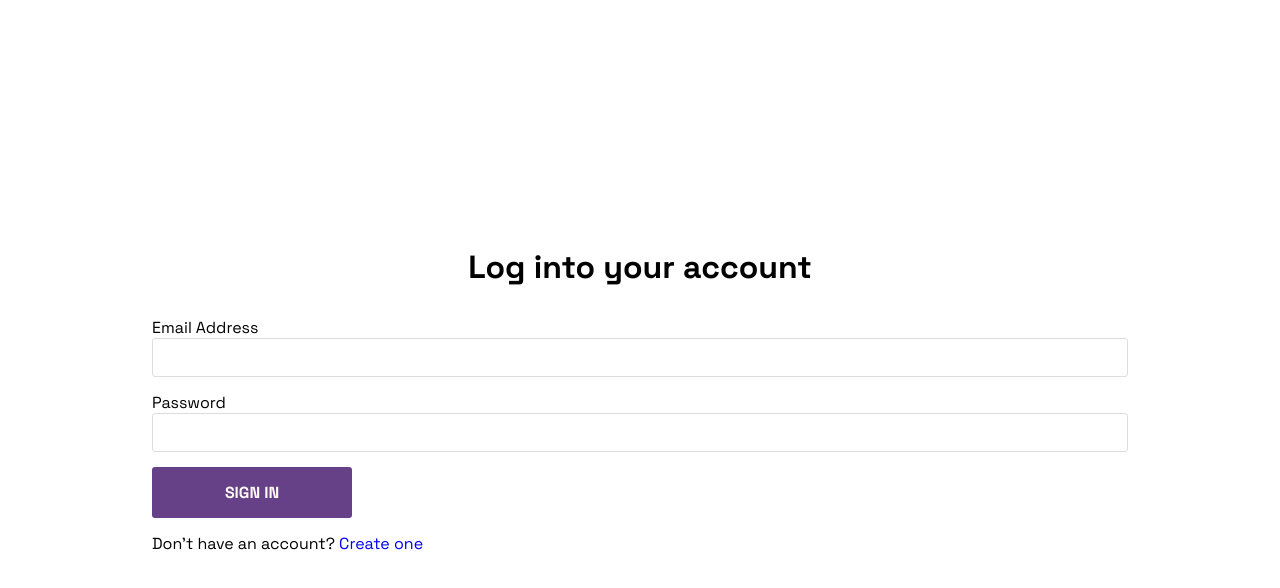
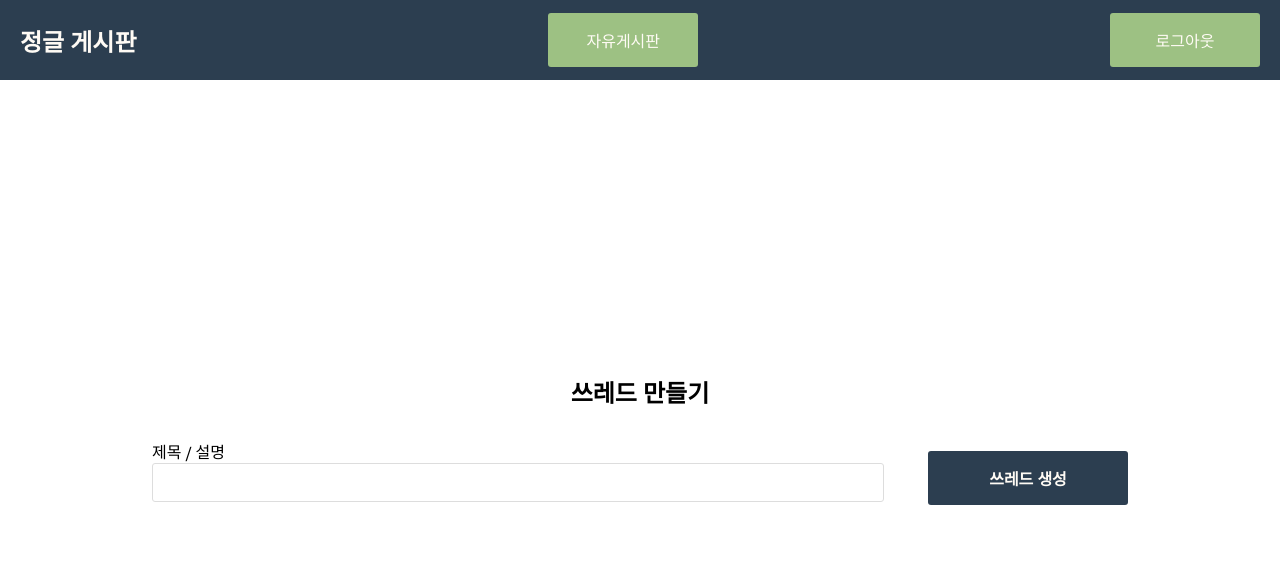
Before and after one commit to syk25/forum-client, a React (Create React App) app: page /dashboard in a window 1280 px wide. Before the commit this address led to /. Shown: the top 588 px of the page. Built offline with nearby package versions, Linux system fonts and the light colour scheme.

Commit message:
자유게시판 버튼 구현

```diff
--- a/src/App.js
+++ b/src/App.js
@@ -6,6 +6,7 @@ import Register from "./components/Register";
 import Login from "./components/Login";
 import Home from "./components/Home";
 import Replies from "./components/Replies";
+import Forum from "./components/Forum";
 
 const App = () => {
     return (
@@ -13,7 +14,7 @@ const App = () => {
             <BrowserRouter>
                 <Routes>
                     <Route path='/' element={<Login />} />
-                    <Route path='/' element={<Login />} />
+                    <Route path='/forum' element={<Forum />} />
                     <Route path='/register' element={<Register />} />
                     <Route path='/dashboard' element={<Home />} />
                     <Route path='/:id/replies' element={<Replies />} />
--- /dev/null
+++ b/src/components/Forum.js
@@ -0,0 +1,11 @@
+import React, { useState, useEffect } from "react";
+import { useNavigate } from "react-router-dom";
+
+import Nav from "./Nav";
+
+const Forum = () => {
+
+
+}
+
+export default Forum;
--- a/src/components/Home.js
+++ b/src/components/Home.js
@@ -13,7 +13,7 @@ const Home = () => {
 	useEffect(() => {
 		const checkUser = () => {
 			if (!localStorage.getItem("_id")) {
-				navigate("/");
+				navigate("/dashboard");
 			} else {
 				fetch("http://localhost:4000/api/all/threads")
 					.then((res) => res.json())
@@ -51,10 +51,10 @@ const Home = () => {
 		<>
 			<Nav />
 			<main className='home'>
-				<h2 className='homeTitle'>Create a Thread</h2>
+				<h2 className='homeTitle'>쓰레드 만들기</h2>
 				<form className='homeForm' onSubmit={handleSubmit}>
 					<div className='home__container'>
-						<label htmlFor='thread'>Title / Description</label>
+						<label htmlFor='thread'>제목 / 설명</label>
 						<input
 							type='text'
 							name='thread'
@@ -63,7 +63,7 @@ const Home = () => {
 							onChange={(e) => setThread(e.target.value)}
 						/>
 					</div>
-					<button className='homeBtn'>CREATE THREAD</button>
+					<button className='homeBtn'>쓰레드 생성</button>
 				</form>
 
 				<div className='thread__container'>
--- a/src/components/Login.js
+++ b/src/components/Login.js
@@ -40,12 +40,12 @@ const Login = () => {
 
 	return (
 		<main className="login">
-			<h1 className="loginTitle">Log into your account</h1>
+			<h1 className="loginTitle">로그인</h1>
 			<form
 				className="loginForm"
 				onSubmit={handleSubmit}
 			>
-				<label htmlFor="email">Email Address</label>
+				<label htmlFor="email">이메일</label>
 				<input
 					type="text"
 					name="email"
@@ -54,7 +54,7 @@ const Login = () => {
 					value={email}
 					onChange={(e) => setEmail(e.target.value)}
 				/>
-				<label htmlFor="password">Password</label>
+				<label htmlFor="password">비밀번호</label>
 				<input
 					type="password"
 					name="password"
@@ -63,9 +63,9 @@ const Login = () => {
 					value={password}
 					onChange={(e) => setPassword(e.target.value)}
 				/>
-				<button className="loginBtn">SIGN IN</button>
+				<button className="loginBtn">로그인하기</button>
 				<p>
-					Don't have an account? <Link to="/register">Create one</Link>
+					계정이 없으면 <Link to="/register">회원가입!</Link>
 				</p>
 			</form>
 		</main>
--- a/src/components/Nav.js
+++ b/src/components/Nav.js
@@ -8,11 +8,19 @@ const Nav = () => {
 		localStorage.removeItem("_id");
 		navigate("/");
 	};
+
+	const goToForum = () => {
+		navigate("/forum");
+	};
+
 	return (
 		<nav className="navbar">
-			<h2>Threadify</h2>
+			<h2>정글 게시판</h2>
+			<div className="navbarCenter">
+				<button onClick={goToForum}>자유게시판</button>
+			</div>
 			<div className="navbarRight">
-				<button onClick={signOut}>Sign out</button>
+				<button onClick={signOut}>로그아웃</button>
 			</div>
 		</nav>
 	);
--- a/src/index.css
+++ b/src/index.css
@@ -53,7 +53,7 @@ a {
 	font-size: 16px;
 	font-weight: bold;
 	color: #fffbf5;
-	background-color: #674188;
+	background-color: #2C3E50;
 	margin-bottom: 15px;
 }
 .homeForm {
@@ -95,7 +95,7 @@ a {
 }
 .likesBtn {
 	height: 30px;
-	color: #f99417;
+	color: #2C3E50;
 	cursor: pointer;
 }
 .react__container {
@@ -126,7 +126,7 @@ a {
 .navbar {
 	width: 100%;
 	padding: 10px 20px;
-	background-color: #674188;
+	background-color: #2C3E50;
 	display: flex;
 	height: 10vh;
 	align-items: center;
@@ -142,7 +142,7 @@ a {
 .navbarRight > button {
 	padding: 15px;
 	width: 150px;
-	background-color: #f99417;
+	background-color: #9DC183;
 	color: #fffbf5;
 	font-size: 16px;
 	border: none;
@@ -151,3 +151,19 @@ a {
 	cursor: pointer;
 	border-radius: 3px;
 }
+.navbarCenter {
+	display: flex;
+	align-items: center;
+}
+.navbarCenter > button {
+	padding: 15px;
+	width: 150px;
+	background-color: #9DC183;
+	color: #fffbf5;
+	font-size: 16px;
+	border: none;
+	outline: none;
+	margin-left: 15px;
+	cursor: pointer;
+	border-radius: 3px;
+}
```
